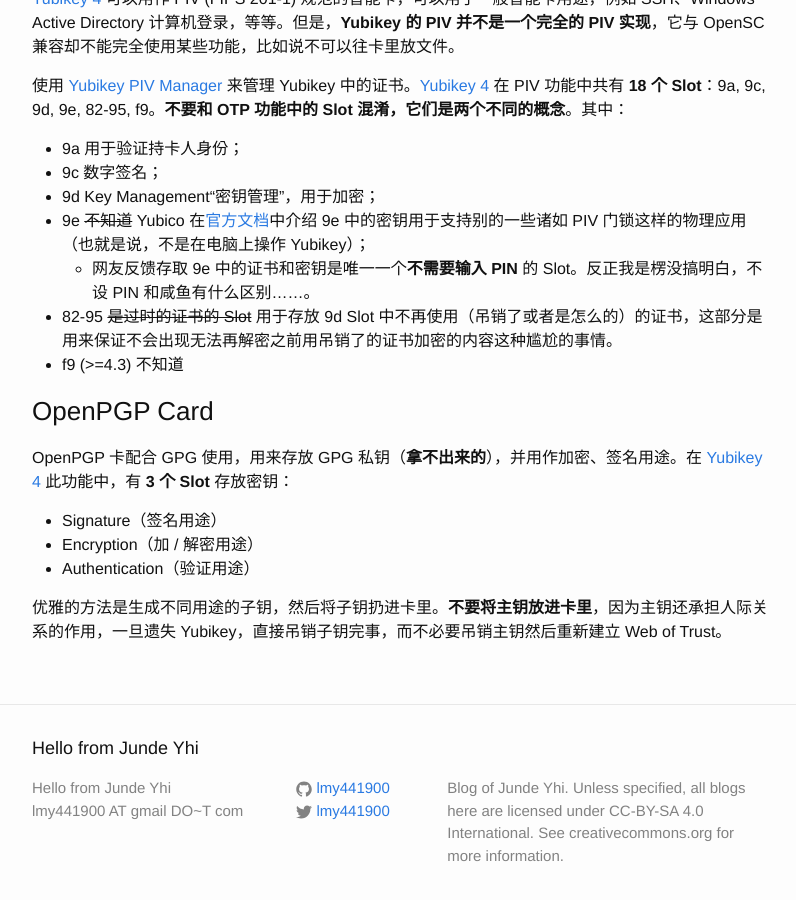
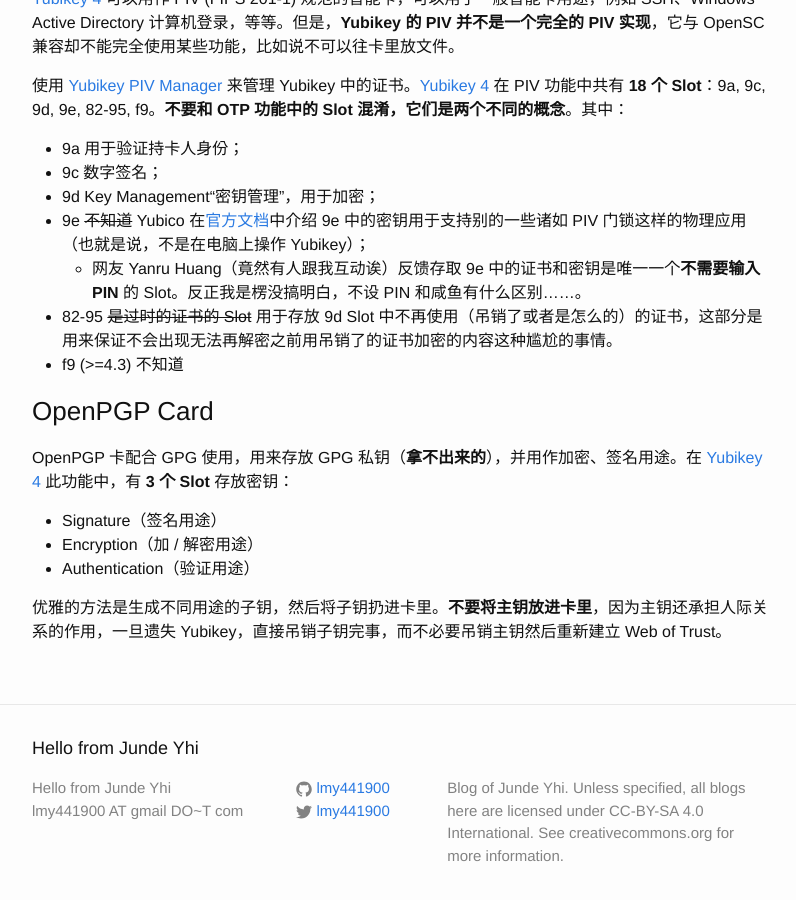
Before and after one commit to lmy441900/lmy441900.github.io, a Jekyll site: the page built from _posts/2016-09-11-about-yubikey-4.md, in a window 1280 px wide and 900 px high, scrolled down 2187 px. Shown: the whole window, without its empty margins (238-1034 px from the left). Built offline with Jekyll 4.4.1, drawn with Linux system fonts in a browser that asks for light colours.

Commit message:
about-yubikey-4: give thanks

```diff
--- a/_posts/2016-09-11-about-yubikey-4.md
+++ b/_posts/2016-09-11-about-yubikey-4.md
@@ -86,7 +86,7 @@
 - 9c 数字签名；
 - 9d Key Management“密钥管理”，用于加密；
 - 9e ~~不知道~~ Yubico 在[官方文档](https://developers.yubico.com/PIV/Introduction/Certificate_slots.html)中介绍 9e 中的密钥用于支持别的一些诸如 PIV 门锁这样的物理应用（也就是说，不是在电脑上操作 Yubikey）；
-  - 网友反馈存取 9e 中的证书和密钥是唯一一个**不需要输入 PIN** 的 Slot。反正我是楞没搞明白，不设 PIN 和咸鱼有什么区别……。
+  - 网友 Yanru Huang（竟然有人跟我互动诶）反馈存取 9e 中的证书和密钥是唯一一个**不需要输入 PIN** 的 Slot。反正我是楞没搞明白，不设 PIN 和咸鱼有什么区别……。
 - 82-95 ~~是过时的证书的 Slot~~ 用于存放 9d Slot 中不再使用（吊销了或者是怎么的）的证书，这部分是用来保证不会出现无法再解密之前用吊销了的证书加密的内容这种尴尬的事情。
 - f9 (>=4.3) 不知道
 
```
